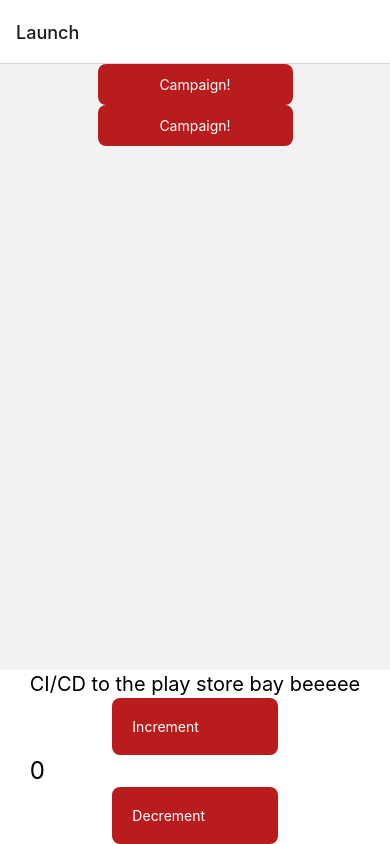
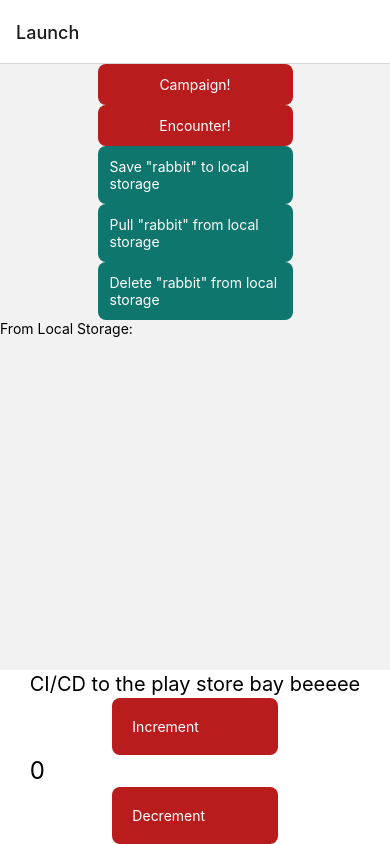
Before and after one commit to BenTracyDotCom/DMHelper-TaylorsVersion-, a React Native app: screen /Launch in a window 390 px wide. Built offline with nearby package versions, Linux system fonts and the light colour scheme.

Commit message:
create async storage funcs and move to redux

```diff
--- a/App.js
+++ b/App.js
@@ -22,6 +22,8 @@ export default function App() {
     "Scada-Bold": require("./assets/fonts/ScadaBold700.ttf"),
     "Scada-Bold-Italic": require("./assets/fonts/ScadaBoldItalic700.ttf"),
   });
+
+  if(fontsLoaded){
 
     return (
       <Provider store={store}>
@@ -49,12 +51,4 @@ export default function App() {
       </Provider>
     );
   }
-
-const styles = StyleSheet.create({
-  container: {
-    flex: 1,
-    backgroundColor: '#fff',
-    alignItems: 'center',
-    justifyContent: 'center',
-  },
-});
+}
--- a/package.json
+++ b/package.json
@@ -13,7 +13,6 @@
     "@react-navigation/native-stack": "^6.9.17",
     "@reduxjs/toolkit": "^2.0.1",
     "expo": "~49.0.15",
-    "expo-font": "^11.6.0",
     "expo-status-bar": "~1.6.0",
     "nativewind": "^2.0.11",
     "react": "18.2.0",
@@ -24,7 +23,9 @@
     "react-native-svg": "^14.1.0",
     "react-redux": "^9.0.4",
     "redux": "^5.0.1",
-    "tailwindcss": "^3.3.2"
+    "tailwindcss": "^3.3.2",
+    "expo-font": "~11.4.0",
+    "@react-native-async-storage/async-storage": "1.18.2"
   },
   "devDependencies": {
     "@babel/core": "^7.20.0"
--- a/src/features/encounter/CharList.jsx
+++ b/src/features/encounter/CharList.jsx
@@ -75,17 +75,17 @@ export default function CharList(props) {
   );
 }
 
-const styles = StyleSheet.create({
-  rowItem: {
-    height: 100,
-    width: 100,
-    alignItems: "center",
-    justifyContent: "center",
-  },
-  text: {
-    color: "white",
-    fontSize: 24,
-    fontWeight: "bold",
-    textAlign: "center",
-  },
-});
+// const styles = StyleSheet.create({
+//   rowItem: {
+//     height: 100,
+//     width: 100,
+//     alignItems: "center",
+//     justifyContent: "center",
+//   },
+//   text: {
+//     color: "white",
+//     fontSize: 24,
+//     fontWeight: "bold",
+//     textAlign: "center",
+//   },
+// });
--- /dev/null
+++ b/src/features/test/testSlice.js
@@ -0,0 +1,65 @@
+import { createAsyncThunk, createSlice } from "@reduxjs/toolkit";
+import AsyncStorage from '@react-native-async-storage/async-storage';
+
+export const fetchTest = createAsyncThunk(
+  'test/fetchTest',
+  async () => {
+    try {
+      const returned = await AsyncStorage.getItem('test')
+      if(returned !== null){
+        return returned
+      }
+    } catch(e) {
+      console.log("error fetching: ", e)
+    }
+  }
+)
+
+export const setTest = createAsyncThunk(
+    'test/setTest',
+    async () => {
+      try{
+        await AsyncStorage.setItem('test', 'rabbit')
+      } catch (e) {
+        console.log("error setting: ", e)
+      }
+    }
+  )
+
+  export const deleteTest = createAsyncThunk(
+    'test/deleteTest',
+    async () => {
+      try{
+        await AsyncStorage.removeItem('test')
+      } catch (e) {
+        console.log('error removing: ', e)
+      }
+    }
+  )
+
+const testSlice = createSlice({
+  name: 'test',
+  initialState: {
+    localStorage: ''
+  },
+  reducers: {
+    testRoute: () => {
+      console.log('dispatched')
+    }
+  },
+  extraReducers: (builder) => {
+    builder.addCase(fetchTest.fulfilled, (state, action) => {
+      state.localStorage = action.payload
+    })
+    builder.addCase(setTest.fulfilled, (state) => {
+      state.localStorage = 'added'
+    })
+    builder.addCase(deleteTest.fulfilled), (state) => {
+      state.localStorage = 'deleted'
+    }
+  }
+})
+
+export const { testRoute } = testSlice.actions
+
+export default testSlice.reducer
--- a/src/screens/Launch.jsx
+++ b/src/screens/Launch.jsx
@@ -1,6 +1,16 @@
 import { View, Text, TouchableOpacity } from 'react-native';
+import { useState, useEffect } from 'react';
+import { useSelector, useDispatch } from 'react-redux';
+import { fetchTest, setTest, deleteTest, testRoute } from '../features/test/testSlice';
+import AsyncStorage from "@react-native-async-storage/async-storage";
+
 
 export default function Launch({ navigation }) {
+
+const dispatch = useDispatch()
+const localStorage = useSelector((state) => state.test.localStorage)
+
+const [text, setText] = useState('')
 
 const handleCampaign = () => {
   navigation.navigate("Campaign")
@@ -9,14 +19,62 @@ const handleEncounter = () => {
   navigation.navigate("Encounter")
 }
 
+const handleSave = () => {
+  dispatch(setTest())
+}
+// async () => {
+//   try{
+//     await AsyncStorage.setItem('test', 'rabbit');
+//   } catch (e) {
+//     setText("error saving:", e)
+//   }
+// }
+const handleFetch = () => {
+  dispatch(fetchTest())
+}
+// async () => {
+//   try{
+//     const returned = await AsyncStorage.getItem('test');
+//     if (returned !== null){
+//       setText(returned)
+//     } else {
+//       setText('')
+//     }
+//   } catch(e) {
+//     setText("error fetching: ", e)
+//   }
+// }
+
+const handleDelete = () => {
+  dispatch(deleteTest())
+}
+// async () => {
+//   try {
+//     await AsyncStorage.removeItem('test');
+//     return true;
+//   } catch {
+//     return false;
+//   }
+// }
+
 return (
   <View>
     <TouchableOpacity className="m-auto w-3/6 bg-red-700 rounded-lg" onPress={handleCampaign}>
       <Text className="p-3 mx-auto text-white">Campaign!</Text>
     </TouchableOpacity>
     <TouchableOpacity className="m-auto w-3/6 bg-red-700 rounded-lg" onPress={handleEncounter}>
-      <Text className="p-3 mx-auto text-white">Campaign!</Text>
+      <Text className="p-3 mx-auto text-white">Encounter!</Text>
     </TouchableOpacity>
+    <TouchableOpacity className="m-auto w-3/6 bg-teal-700 rounded-lg" onPress={handleSave}>
+      <Text className="p-3 m-auto text-white">Save "rabbit" to local storage</Text>
+    </TouchableOpacity>
+    <TouchableOpacity className="m-auto w-3/6 bg-teal-700 rounded-lg" onPress={handleFetch}>
+      <Text className="p-3 m-auto text-white">Pull "rabbit" from local storage</Text>
+    </TouchableOpacity>
+    <TouchableOpacity className="m-auto w-3/6 bg-teal-700 rounded-lg" onPress={handleDelete}>
+      <Text className="p-3 m-auto text-white">Delete "rabbit" from local storage</Text>
+    </TouchableOpacity>
+    <Text>From Local Storage:</Text><Text>{localStorage}</Text>
   </View>
 )
 
--- a/src/store.js
+++ b/src/store.js
@@ -1,9 +1,11 @@
 import { configureStore } from '@reduxjs/toolkit'
 
 import counterReducer from './features/counter/counterSlice';
+import testReducer from './features/test/testSlice';
 
 export const store = configureStore({
   reducer: {
-    counter: counterReducer
+    counter: counterReducer,
+    test: testReducer,
   }
 })
```
Also changed, not shown: 1 other file (tests, documents, lock files or other folders). Lines whose indentation alone changed are shown as unchanged.
